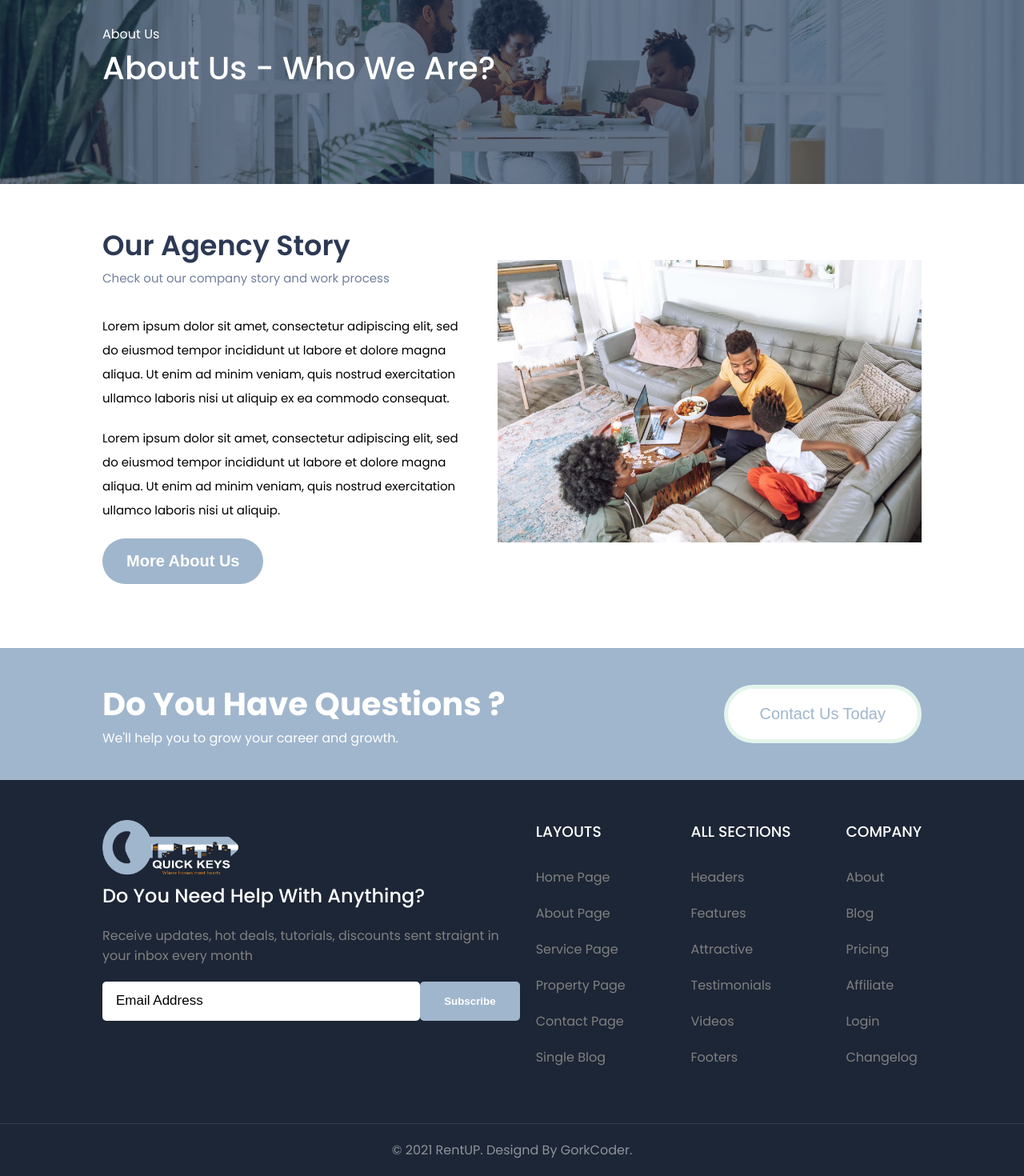
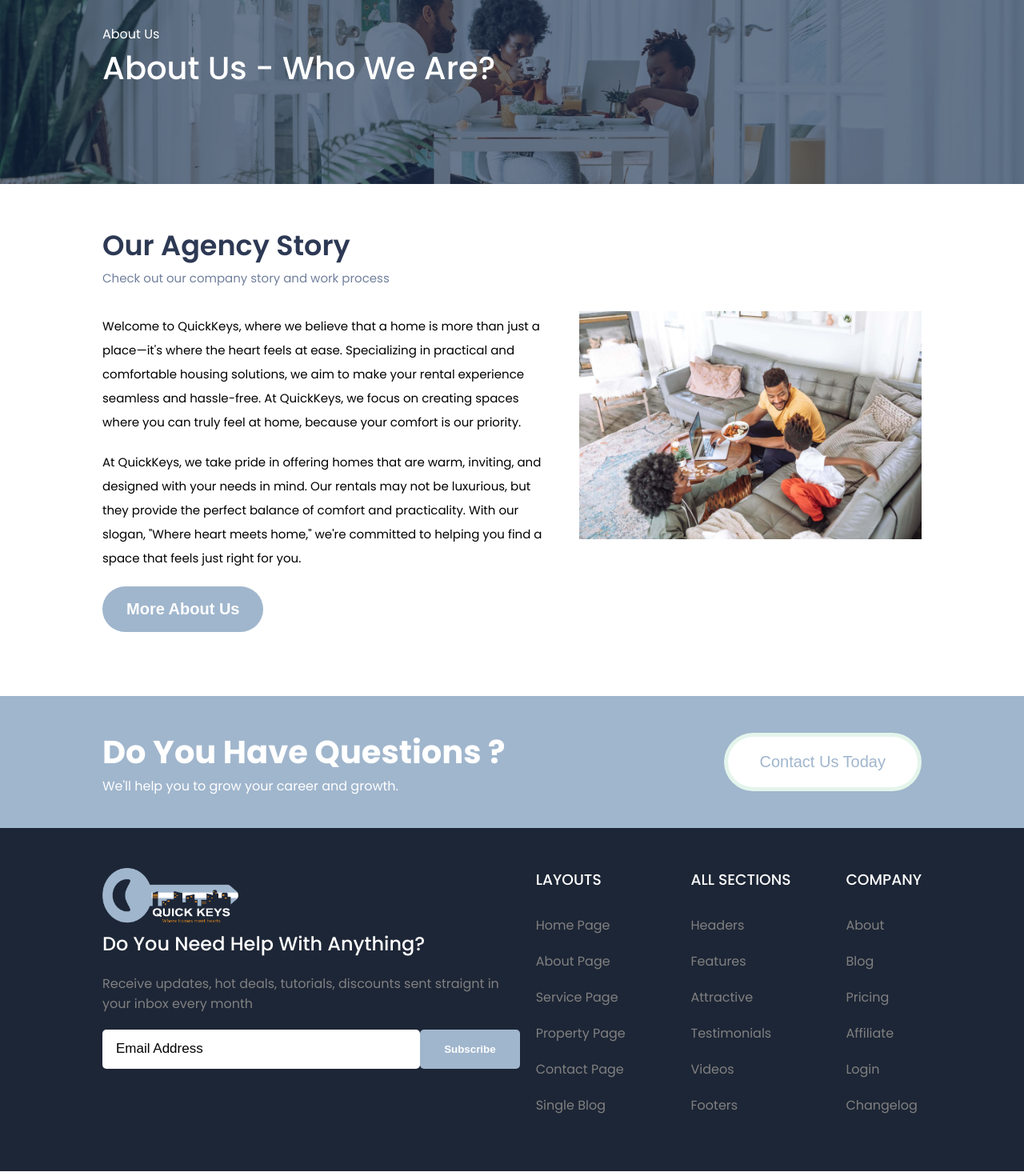
Before and after one commit to danielalkabbout/Quick-Keys-Web, a React (Create React App) app: page /about in a window 1280 px wide. Shown: the part 210-1680 px from the top of the page at 80% size. Built offline with nearby package versions, Linux system fonts and the light colour scheme.

Commit message:
minor changes

```diff
--- a/src/components/about/About.jsx
+++ b/src/components/about/About.jsx
@@ -13,8 +13,12 @@ const About = () => {
           <div className='left row'>
             <Heading title='Our Agency Story' subtitle='Check out our company story and work process' />
 
-            <p>Lorem ipsum dolor sit amet, consectetur adipiscing elit, sed do eiusmod tempor incididunt ut labore et dolore magna aliqua. Ut enim ad minim veniam, quis nostrud exercitation ullamco laboris nisi ut aliquip ex ea commodo consequat.</p>
-            <p>Lorem ipsum dolor sit amet, consectetur adipiscing elit, sed do eiusmod tempor incididunt ut labore et dolore magna aliqua. Ut enim ad minim veniam, quis nostrud exercitation ullamco laboris nisi ut aliquip.</p>
+            <p>Welcome to QuickKeys, where we believe that a home is more than just a place—it's where the heart feels at ease. Specializing in practical and comfortable housing solutions,
+              we aim to make your rental experience seamless and hassle-free.
+             At QuickKeys, we focus on creating spaces where you can truly feel at home, because your comfort is our priority.</p>
+            <p>At QuickKeys, we take pride in offering homes that are warm, inviting, and designed with your needs in mind. Our rentals may not be luxurious, but they provide the perfect balance of comfort and practicality.
+               With our slogan, "Where heart meets home,"
+              we're committed to helping you find a space that feels just right for you.</p>
             <button className='btn2'>More About Us</button>
           </div>
           <div className='right row'>
--- a/src/components/blog/Blog.jsx
+++ b/src/components/blog/Blog.jsx
@@ -8,7 +8,7 @@ const Blog = () => {
   return (
     <>
       <section className='blog-out mb'>
-        <Back name='Blog' title='Blog Grid - Our Blogs' cover={img} />
+        <Back name='Blog' title='Our Blogs' cover={img} />
         <div className='container recent'>
           <RecentCard />
         </div>
--- a/src/components/common/footer/Footer.jsx
+++ b/src/components/common/footer/Footer.jsx
@@ -26,7 +26,7 @@ const Footer = () => {
               <p>Receive updates, hot deals, tutorials, discounts sent straignt in your inbox every month</p>
 
               <div className='input flex'>
-                <input type='text' placeholder='Email Address' />
+                <input type='email' placeholder='Email Address' />
                 <button>Subscribe</button>
               </div>
             </div>
@@ -44,9 +44,7 @@ const Footer = () => {
           ))}
         </div>
       </footer>
-      <div className='legal'>
-        <span>© 2021 RentUP. Designd By GorkCoder.</span>
-      </div>
+
     </>
   )
 }
--- a/src/components/common/footer/footer.css
+++ b/src/components/common/footer/footer.css
@@ -56,3 +56,7 @@ footer ul li {
     grid-template-columns: repeat(2, 1fr);
   }
 }
+
+placeholder{
+color:grey
+}
```
